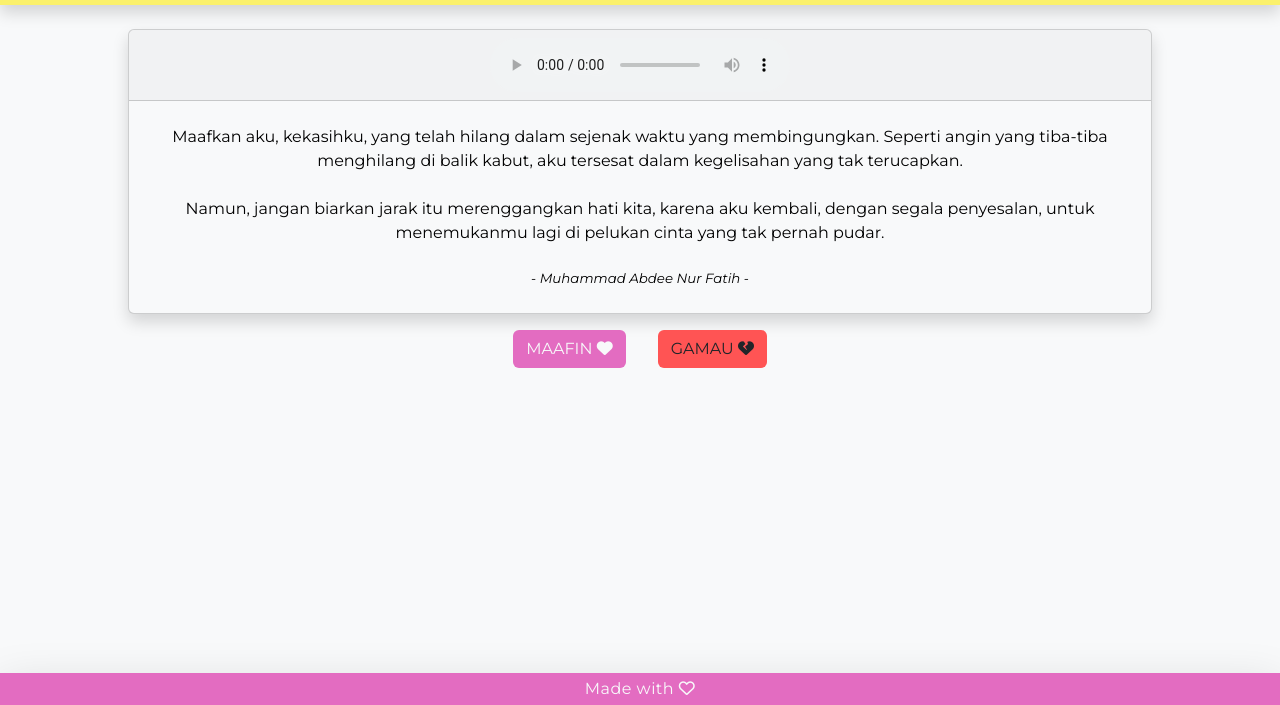
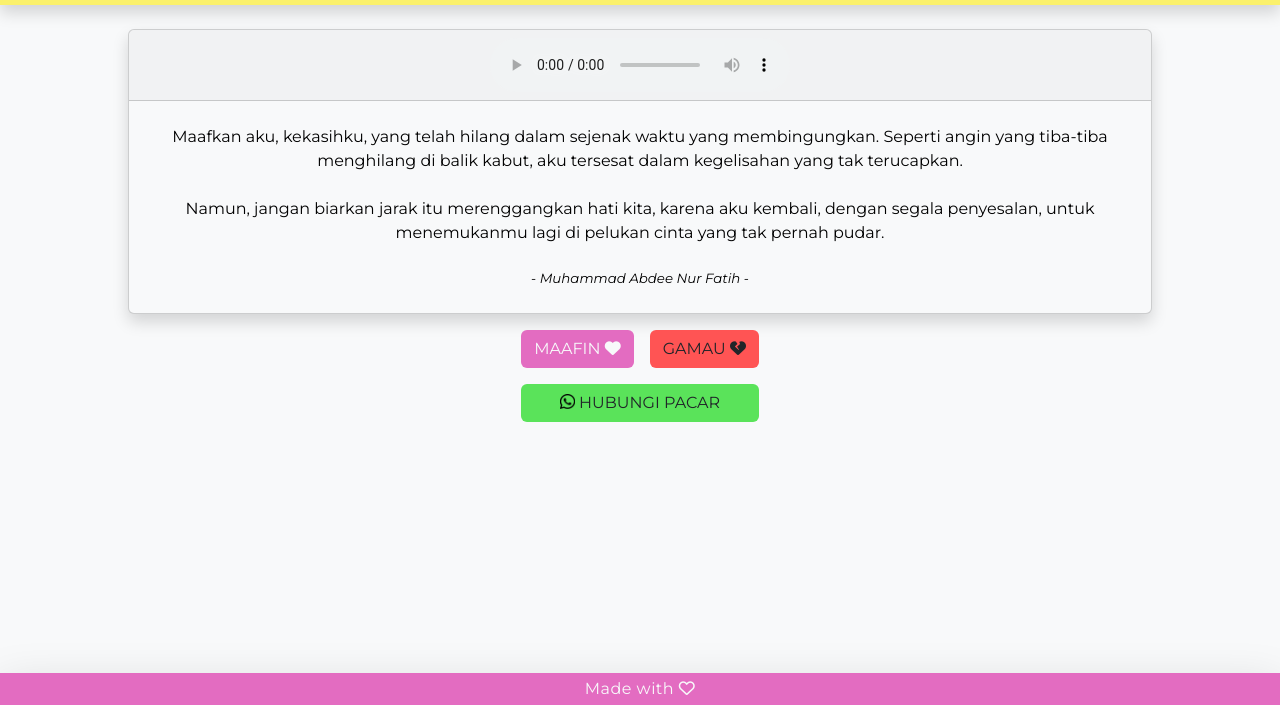
Before and after one commit to aftharline/MyApoligize, a plain HTML site: page index.html in a window 1280 px wide. Shown: the part 95-800 px from the top of the page. Drawn offline with nearby package versions, Linux system fonts and the light colour scheme; some packages are replaced by stand-ins of ours; a script that the page names is missing.

Commit message:
Apologize

```diff
--- a/index.html
+++ b/index.html
@@ -48,9 +48,14 @@
     </div>
 
     <!-- asking -->
-     <div class="d-flex justify-content-center mt-3 mb-5">
-    <button class="btn maafin text-light mx-3" id="maafinButton">MAAFIN <i class="fa-solid fa-heart"></i></button>
-    <button class="btn gamau mx-3" id="gamauButton">GAMAU <i class="fa-solid fa-heart-crack"></i></button>
+    <div class="d-flex justify-content-center mt-3">
+    <button class="btn maafin text-light mx-2" id="maafinButton">MAAFIN <i class="fa-solid fa-heart"></i></button>
+    <button class="btn gamau mx-2" id="gamauButton">GAMAU <i class="fa-solid fa-heart-crack"></i></button>
+    </div>
+    <div class="d-flex justify-content-center">
+    <div class="d-grid mb-5 mt-3" style="width: 270px;">
+    <a href="https://wa.me/+6285707109853" class="btn wa text-dark mx-3" target="_blank"><!--<i class="fa-solid fa-heart-crack"></i> &nbsp; --> <img src="wa.png" alt="" style="width: 15px;" class="pb-1"> HUBUNGI PACAR</a>
+    </div>
     </div>
 
          <!-- Footer -->
@@ -70,7 +75,7 @@
     const viewportWidth = window.innerWidth;
     const viewportHeight = window.innerHeight;
 
-            // Calculate random positions
+    // Calculate random positions, ensuring the button stays within the viewport
     const randomX = Math.random() * (viewportWidth - buttonWidth);
     const randomY = Math.random() * (viewportHeight - buttonHeight);
 
@@ -78,6 +83,11 @@
     button.style.position = 'absolute';
     button.style.left = randomX + 'px';
     button.style.top = randomY + 'px';
+
+    // Optional: Move the button back to its original position after a delay
+    setTimeout(() => {
+        button.style.position = 'static'; // Reset to default positioning
+    }, 4000); // Change 2000 to the desired delay in milliseconds
 });
 
         document.getElementById('maafinButton').addEventListener('click', function(event) {
--- a/style.css
+++ b/style.css
@@ -36,7 +36,7 @@ nav {
 }
 
 .maafin:hover {
-    background-color: rgb(183, 89, 157);
+    background-color: rgb(203, 99, 174);
 }
 
 .gamau {
@@ -45,8 +45,16 @@ nav {
 }
 
 .gamau:hover {
-    background-color: rgba(255, 255, 255, 0);
-    color: rgba(240, 255, 255, 0);
+    background-color: rgb(255, 84, 84);
+    /* color: rgba(240, 255, 255, 0); */
+}
+
+.wa {
+    background-color: rgb(90, 227, 90);
+}
+
+.wa:hover {
+    background-color: rgb(81, 205, 81);
 }
 
 #footer {
```
Also changed, not shown: wa.png (added). Lines whose indentation alone changed are shown as unchanged.
